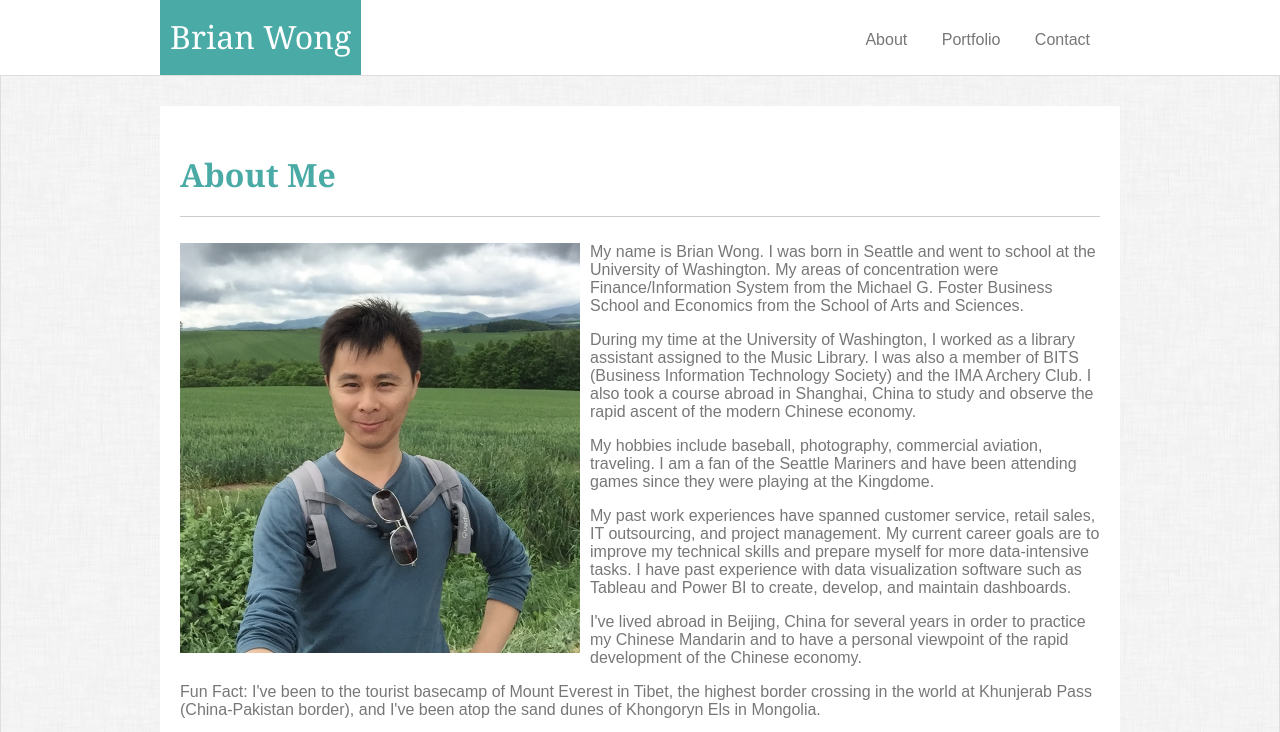
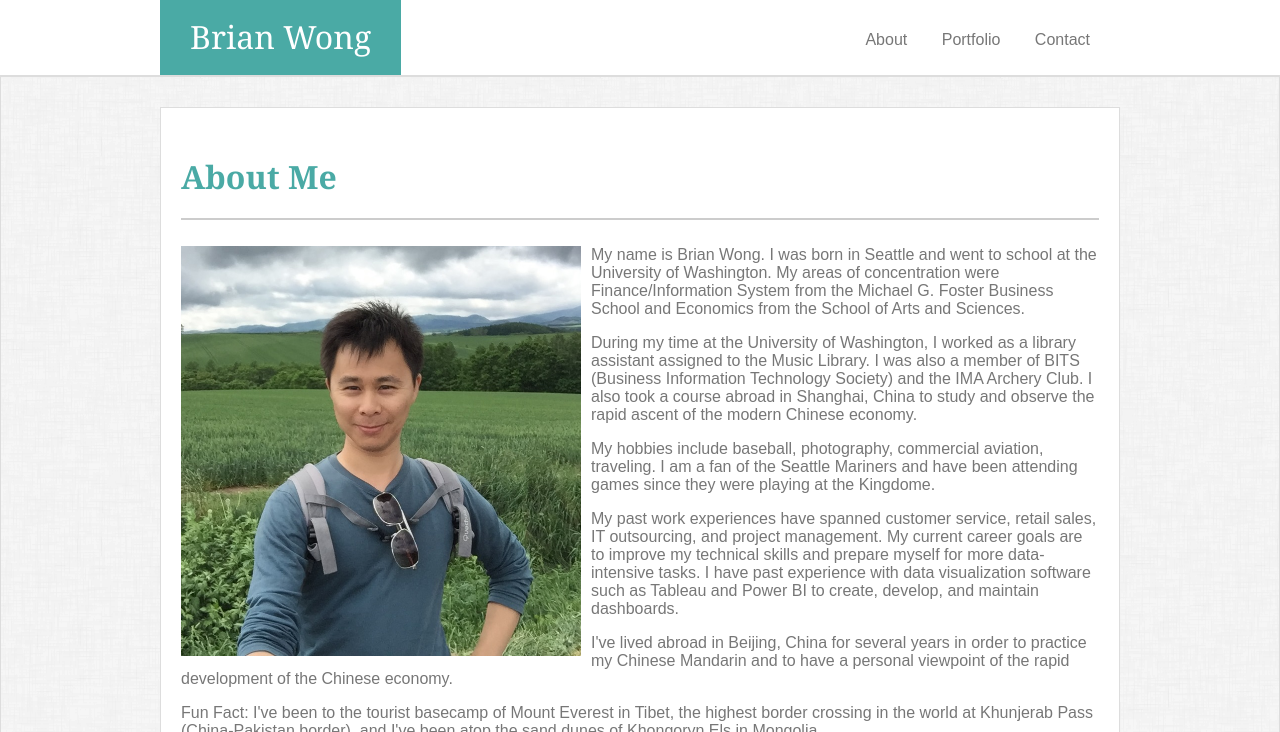
Before and after one commit to brianhwong206/Responsive-Portfolio, a plain HTML site: page index.html in a window 1280 px wide. Shown: the top 732 px of the page. Drawn offline with Linux system fonts and the light colour scheme.

Commit message:
final changes 20180816

```diff
--- a/assets/css/style.css
+++ b/assets/css/style.css
@@ -13,7 +13,7 @@
     height: 100%;
     float: left;
     font-size: 2em;
-    padding: 15px 10px 0px 10px;
+    padding: 15px 30px 0px 30px;
     /* border: 1px solid red; */
 }
 
@@ -21,7 +21,7 @@ h2 {
     clear:both;
     color: #4aaaa5;
     font-family: Georgia, 'Times New Roman', Times, serif;
-    border-bottom: 1px solid #cccccc;
+    border-bottom: 2px solid #cccccc;
     padding-bottom: 20px;
     font-size: 2em;
 }
@@ -71,6 +71,7 @@ body{
     background-color: #cccccc;
     background-position: center;
     border: 1px solid #dddddd;
+    border-top: 2px solid #dddddd;
     padding-top: 30px;
     padding-bottom: 30px;
     min-height: 100%;
@@ -132,7 +133,7 @@ body{
 #main-bio,
 #contact,
 #portfolio{
-    /* border:  2px solid blue; */
+    border:  1px solid #dddddd;
     clear:both;
     padding: 20px;
     background-color: white;
@@ -251,7 +252,7 @@ html {
         clear:both;
         text-align: center;
         margin: auto;
-        border-bottom: 1px solid #777777;
+        /* border-bottom: 1px solid #777777; */
 
     }
 
@@ -264,7 +265,6 @@ html {
 
     #navbar {
         float: right;
-        padding-top:10px;
         /* border: 1px solid red; */
     }
 
@@ -277,7 +277,7 @@ html {
 
 }
 
-@media only screen and (max-width: 510px) {
+@media only screen and (max-width: 640px) {
     /* body {
         background-color:red;
     } */
```
